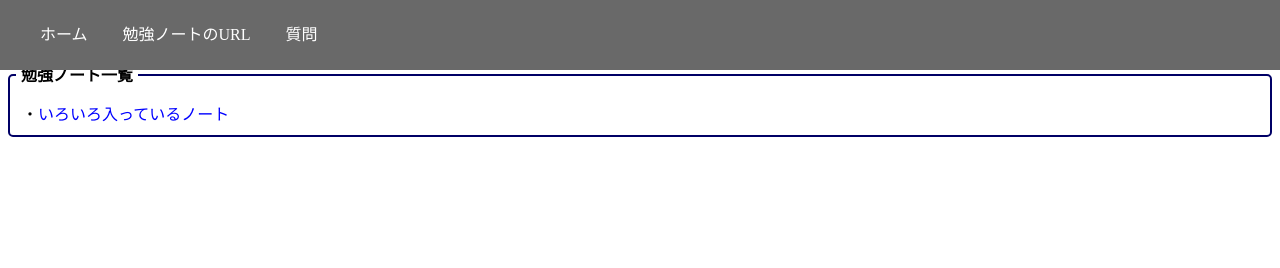
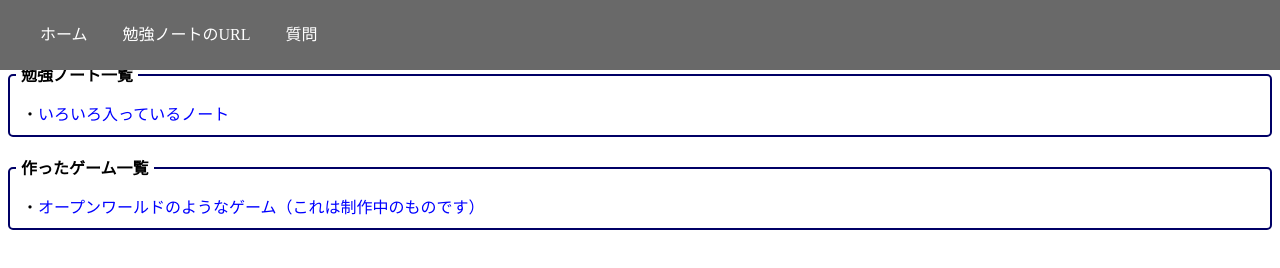
Before and after one commit to pipi-youtube/benkyo-noteURL, a plain HTML site: page index.html in a window 1280 px wide. Drawn offline with Linux system fonts and the light colour scheme.

Commit message:
Update index.html

```diff
--- a/index.html
+++ b/index.html
@@ -67,5 +67,12 @@
     <div style="border:2px solid #000066; padding:25px 12px 10px; font-size:1em;border-radius:5px;">
     <a href="https://pipi-youtube.github.io/eikyurensyuban/"><font color=#000000>・</font><font color=blue>いろいろ入っているノート</font></a>
     </div>
+<br>
+    <div style="height:12px;">
+      <span style="margin-left:8px; padding:6px 5px; background:white; font-weight:bold;border-radius:5px;">作ったゲーム一覧</span>
+      </div>
+      <div style="border:2px solid #000066; padding:25px 12px 10px; font-size:1em;border-radius:5px;">
+      <a href="https://unityroom.com/games/pipiotest"><font color=#000000>・</font><font color=blue>オープンワールドのようなゲーム（これは制作中のものです）</font></a>
+      </div>
 </body>
 </html>
```
